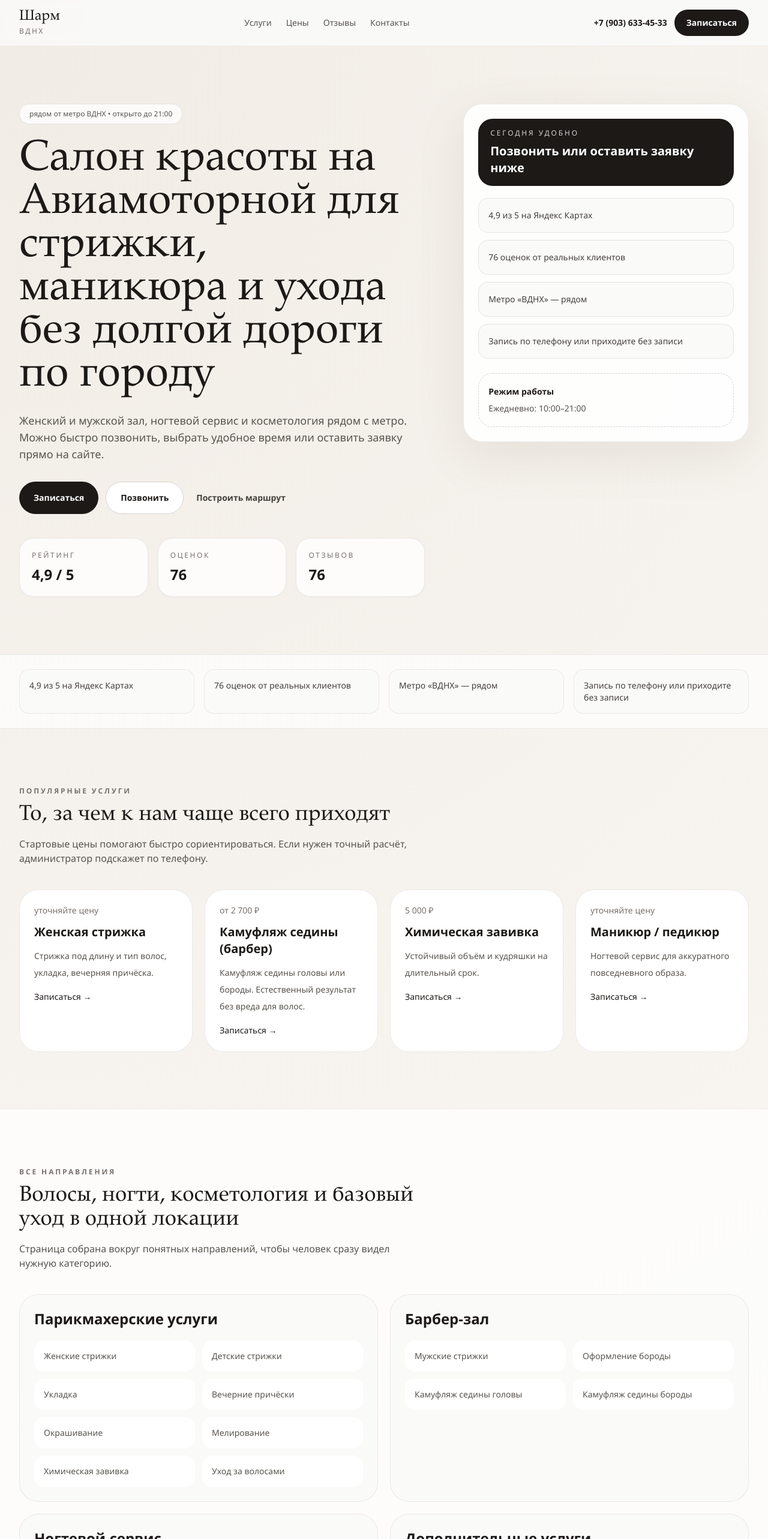
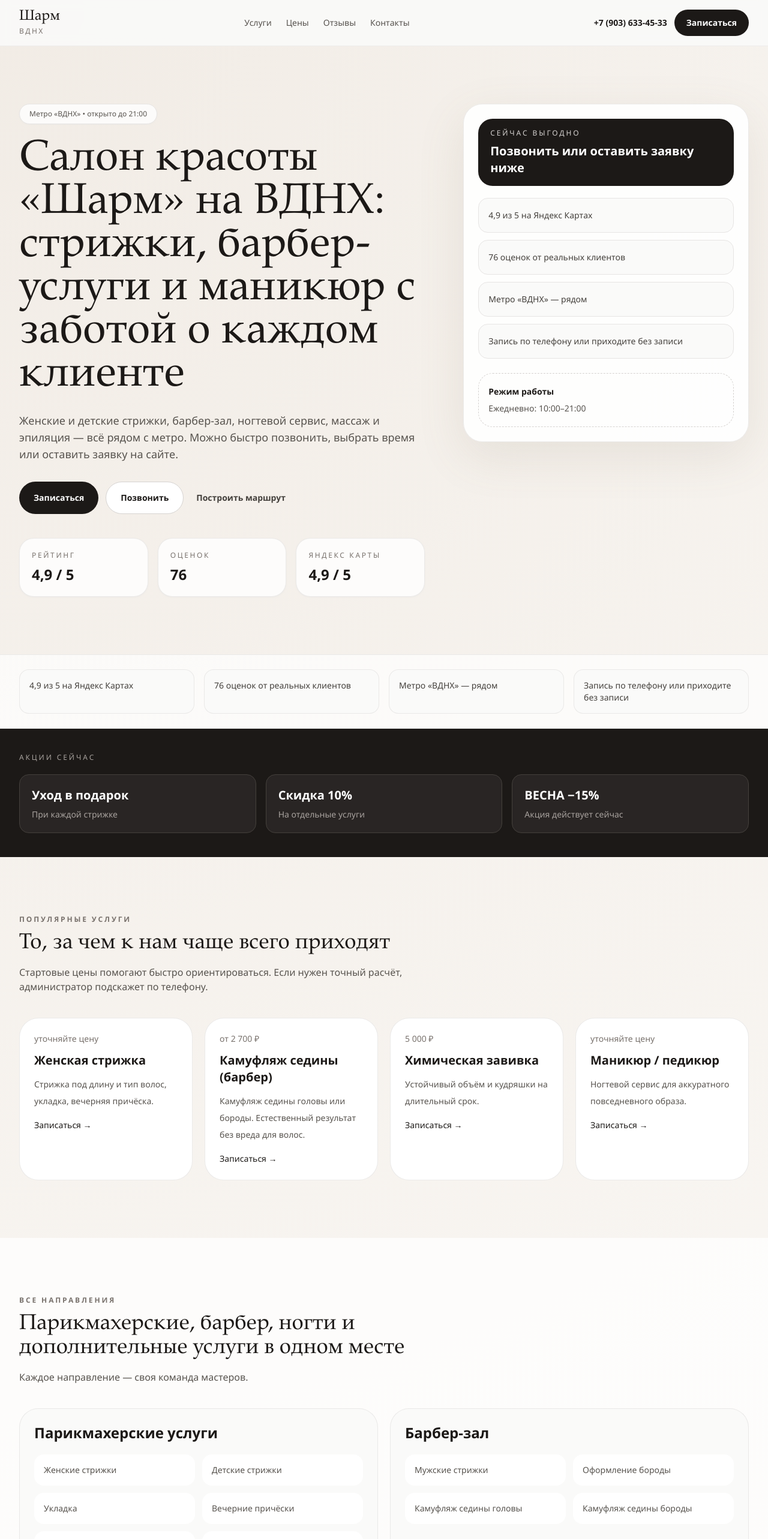
Before and after one commit to obnimaupopovodu-beep/beauty-salon, a Next.js app: page / in a window 1280 px wide. Shown: the top 2566 px of the page at 60% size. Built offline with nearby package versions, Linux system fonts and the light colour scheme; no server answers.

Commit message:
page: update hardcoded texts for Sharm — h1, about section, promos block, address hint

```diff
--- a/app/page.tsx
+++ b/app/page.tsx
@@ -7,6 +7,7 @@ import {
   jsonLd,
   popularServices,
   prices,
+  promos,
   reviews,
   serviceGroups,
   trustPoints,
@@ -64,15 +65,15 @@ export default function Page() {
             <div className="mx-auto grid max-w-7xl gap-10 px-4 py-14 sm:px-6 sm:py-20 lg:grid-cols-[1.15fr_0.85fr] lg:px-8 lg:py-24">
               <div className="max-w-3xl">
                 <div className="inline-flex items-center rounded-full border border-stone-200 bg-white/80 px-4 py-2 text-xs font-medium text-stone-600 shadow-sm shadow-stone-200/40">
-                  {business.metroDistance} от метро {business.metro} • {business.schedule.today}
+                  Метро «{business.metro}» • {business.schedule.today}
                 </div>
 
                 <h1 className="mt-6 max-w-4xl font-display text-5xl leading-[0.95] text-stone-900 sm:text-6xl lg:text-7xl">
-                  Салон красоты на Авиамоторной для стрижки, маникюра и ухода без долгой дороги по городу
+                  Салон красоты «Шарм» на ВДНХ: стрижки, барбер-услуги и маникюр с заботой о каждом клиенте
                 </h1>
 
                 <p className="mt-6 max-w-2xl text-base leading-8 text-stone-600 sm:text-lg">
-                  Женский и мужской зал, ногтевой сервис и косметология рядом с метро. Можно быстро позвонить, выбрать удобное время или оставить заявку прямо на сайте.
+                  Женские и детские стрижки, барбер-зал, ногтевой сервис, массаж и эпиляция — всё рядом с метро. Можно быстро позвонить, выбрать время или оставить заявку на сайте.
                 </p>
 
                 <div className="mt-8 flex flex-col gap-3 sm:flex-row">
@@ -108,8 +109,8 @@ export default function Page() {
                     <dd className="mt-2 text-2xl font-semibold text-stone-900">{business.ratingCount}</dd>
                   </div>
                   <div className="rounded-3xl border border-stone-200/80 bg-white/80 p-5 shadow-sm shadow-stone-200/50">
-                    <dt className="text-xs uppercase tracking-[0.22em] text-stone-500">Отзывов</dt>
-                    <dd className="mt-2 text-2xl font-semibold text-stone-900">{business.reviewCount}</dd>
+                    <dt className="text-xs uppercase tracking-[0.22em] text-stone-500">Яндекс Карты</dt>
+                    <dd className="mt-2 text-2xl font-semibold text-stone-900">4,9 / 5</dd>
                   </div>
                 </dl>
               </div>
@@ -117,7 +118,7 @@ export default function Page() {
               <aside className="relative lg:pl-6">
                 <div className="rounded-[2rem] border border-stone-200/80 bg-white/90 p-6 shadow-soft">
                   <div className="rounded-[1.5rem] bg-stone-900 px-5 py-4 text-white">
-                    <p className="text-xs uppercase tracking-[0.24em] text-stone-300">Сегодня удобно</p>
+                    <p className="text-xs uppercase tracking-[0.24em] text-stone-300">Сейчас выгодно</p>
                     <p className="mt-2 text-xl font-semibold">Позвонить или оставить заявку ниже</p>
                   </div>
                   <div className="mt-5 space-y-3">
@@ -130,13 +131,13 @@ export default function Page() {
                   <div className="mt-6 rounded-[1.5rem] border border-dashed border-stone-300 px-4 py-5">
                     <p className="text-sm font-semibold text-stone-900">Режим работы</p>
                     <p className="mt-2 text-sm text-stone-600">{business.schedule.weekdays}</p>
-                    <p className="text-sm text-stone-600">{business.schedule.sunday}</p>
                   </div>
                 </div>
               </aside>
             </div>
           </section>
 
+          {/* Блок доверия */}
           <section aria-label="Доверие" className="border-y border-stone-200/80 bg-white/70">
             <div className="mx-auto grid max-w-7xl gap-4 px-4 py-6 sm:grid-cols-2 sm:px-6 lg:grid-cols-4 lg:px-8">
               {trustPoints.map((point) => (
@@ -147,11 +148,26 @@ export default function Page() {
             </div>
           </section>
 
+          {/* Акции */}
+          <section aria-label="Акции" className="bg-stone-900 text-stone-100">
+            <div className="mx-auto max-w-7xl px-4 py-10 sm:px-6 lg:px-8">
+              <p className="text-xs uppercase tracking-[0.24em] text-stone-400">Акции сейчас</p>
+              <div className="mt-5 grid gap-4 sm:grid-cols-3">
+                {promos.map((promo) => (
+                  <div key={promo.label} className="rounded-2xl border border-stone-700 bg-stone-800 px-5 py-5">
+                    <p className="text-xl font-semibold text-white">{promo.label}</p>
+                    <p className="mt-2 text-sm text-stone-400">{promo.description}</p>
+                  </div>
+                ))}
+              </div>
+            </div>
+          </section>
+
           <section id="services" className="mx-auto max-w-7xl px-4 py-16 sm:px-6 lg:px-8 lg:py-24">
             <SectionTitle
               eyebrow="Популярные услуги"
               title="То, за чем к нам чаще всего приходят"
-              text="Стартовые цены помогают быстро сориентироваться. Если нужен точный расчёт, администратор подскажет по телефону."
+              text="Стартовые цены помогают быстро ориентироваться. Если нужен точный расчёт, администратор подскажет по телефону."
             />
             <div className="mt-10 grid gap-5 md:grid-cols-2 xl:grid-cols-4">
               {popularServices.map((service) => (
@@ -177,8 +193,8 @@ export default function Page() {
             <div className="mx-auto max-w-7xl px-4 py-16 sm:px-6 lg:px-8 lg:py-24">
               <SectionTitle
                 eyebrow="Все направления"
-                title="Волосы, ногти, косметология и базовый уход в одной локации"
-                text="Страница собрана вокруг понятных направлений, чтобы человек сразу видел нужную категорию."
+                title="Парикмахерские, барбер, ногти и дополнительные услуги в одном месте"
+                text="Каждое направление — своя команда мастеров."
               />
               <div className="mt-10 grid gap-5 lg:grid-cols-2">
                 {serviceGroups.map((group) => (
@@ -198,8 +214,8 @@ export default function Page() {
           <section className="mx-auto max-w-7xl px-4 py-16 sm:px-6 lg:px-8 lg:py-24">
             <SectionTitle
               eyebrow="Почему сюда удобно"
-              title="Локальный салон, где важны не обещания, а понятный путь до записи"
-              text="Лендинг делает акцент на том, что действительно влияет на решение."
+              title="Локальный салон, где важны не обещания, а результат"
+              text="Рейтинг 4,9 — не случайность."
             />
             <div className="mt-10 grid gap-5 md:grid-cols-2">
               {advantages.map((item) => (
@@ -216,15 +232,15 @@ export default function Page() {
               <div>
                 <p className="text-xs uppercase tracking-[0.24em] text-stone-400">О салоне</p>
                 <h2 className="mt-3 font-display text-4xl leading-tight sm:text-5xl">
-                  Красота рядом, когда не хочется тратить полдня на дорогу и сложную запись
+                  Красота рядом, с заботой о каждом клиенте
                 </h2>
               </div>
               <div className="space-y-5 text-sm leading-8 text-stone-300 sm:text-base">
                 <p>
-                  «Парикмахерская» на Авиамоторной объединяет женский и мужской зал, ногтевой сервис и косметологические процедуры.
+                  Салон «Шарм» на проспекте Мира, 180 объединяет парикмахерский зал, барбер-зал, ногтевой сервис, массаж и эпиляцию в одной локации.
                 </p>
                 <p>
-                  По отзывам гости часто отмечают персонал, качество стрижки, быстрое обслуживание и спокойную атмосферу.
+                  Гости высоко оценивают мастеров, качество стрижки и атмосферу — 4,9 из 5 на Яндекс Картах.
                 </p>
               </div>
             </div>
@@ -234,7 +250,7 @@ export default function Page() {
             <SectionTitle
               eyebrow="Цены"
               title="Базовые цены, с которых удобно начать"
-              text="Точная стоимость зависит от длины волос, объёма работы и выбранного мастера."
+              text="Точная стоимость зависит от объёма работы и выбранного мастера. Администратор рассчитает перед записью."
             />
             <div className="mt-10 overflow-hidden rounded-[2rem] border border-stone-200/80 bg-white">
               <div className="grid grid-cols-[1fr_auto] border-b border-stone-200/80 px-5 py-4 text-xs font-semibold uppercase tracking-[0.22em] text-stone-500 sm:px-8">
@@ -255,7 +271,7 @@ export default function Page() {
               <SectionTitle
                 eyebrow="Отзывы"
                 title="Что чаще всего отмечают гости"
-                text="Ниже не цитаты, а короткий пересказ того, что повторяется в отзывах чаще всего."
+                text="Короткий пересказ того, что повторяется в отзывах на Яндекс Картах чаще всего."
               />
               <div className="mt-10 grid gap-5 lg:grid-cols-3">
                 {reviews.map((review, index) => (
@@ -272,7 +288,7 @@ export default function Page() {
             <SectionTitle
               eyebrow="FAQ"
               title="Коротко о важном перед записью"
-              text="Собрали ответы на вопросы, которые обычно помогают принять решение быстрее."
+              text="Ответы на вопросы, которые обычно помогают принять решение быстрее."
             />
             <div className="mt-10 space-y-4">
               {faqs.map((item) => (
@@ -323,18 +339,17 @@ export default function Page() {
           <section id="contacts" className="mx-auto max-w-7xl px-4 py-16 sm:px-6 lg:px-8 lg:py-24">
             <SectionTitle
               eyebrow="Контакты"
-              title="Как добраться и когда лучше звонить"
-              text="Сделали контактный блок максимально прикладным: адрес, часы, маршрут, телефон и важная информация о доступности."
+              title="Как нас найти"
+              text="Проспект Мира, 180 — рядом с метро ВДНХ."
             />
             <div className="mt-10 grid gap-6 lg:grid-cols-[0.92fr_1.08fr]">
               <address className="not-italic rounded-[2rem] border border-stone-200/80 bg-white p-6">
                 <p className="text-xs uppercase tracking-[0.2em] text-stone-500">Адрес</p>
                 <p className="mt-3 text-xl font-semibold text-stone-900">{business.address}</p>
+                <p className="mt-1 text-sm text-stone-500">{business.addressHint}</p>
                 <div className="mt-6 space-y-3 text-sm leading-7 text-stone-600">
-                  <p>Метро {business.metro} — {business.metroDistance}.</p>
-                  <p>Остановка «{business.busStop}» — {business.busDistance}.</p>
-                  <p>{business.schedule.weekdays}, {business.schedule.sunday}.</p>
-                  <p>Вход недоступен для инвалидной коляски.</p>
+                  <p>Метро «{business.metro}» — {business.metroDistance}.</p>
+                  <p>{business.schedule.weekdays}.</p>
                 </div>
                 <div className="mt-6 flex flex-col gap-3 sm:flex-row sm:flex-wrap">
                   <a href={business.phoneHref} className="inline-flex items-center justify-center rounded-full bg-stone-900 px-6 py-4 text-sm font-semibold text-white transition hover:bg-stone-800">
@@ -346,15 +361,15 @@ export default function Page() {
                 </div>
               </address>
 
-              {/* Яндекс.Карты — виджет организации 1221763109 */}
+              {/* Яндекс.Карты — проспект Мира, 180 */}
               <div className="overflow-hidden rounded-[2rem] border border-stone-200/80 bg-stone-100 shadow-sm">
                 <iframe
-                  src="https://yandex.ru/map-widget/v1/?um=constructor%3A1221763109&amp;source=constructor&amp;ll=37.713717%2C55.755438&amp;z=16&amp;pt=37.713717%2C55.755438&amp;text=%D0%9F%D0%B0%D1%80%D0%B8%D0%BA%D0%BC%D0%B0%D1%85%D0%B5%D1%80%D1%81%D0%BA%D0%B0%D1%8F&amp;oid=1221763109&amp;ol=biz"
+                  src="https://yandex.ru/map-widget/v1/?text=%D0%9C%D0%BE%D1%81%D0%BA%D0%B2%D0%B0%2C%20%D0%BF%D1%80%D0%BE%D1%81%D0%BF%D0%B5%D0%BA%D1%82%20%D0%9C%D0%B8%D1%80%D0%B0%2C%20180&z=16"
                   width="100%"
                   height="400"
                   frameBorder="0"
                   allowFullScreen
-                  title="Парикмахерская на Яндекс.Картах"
+                  title="Салон Красоты «Шарм» на Яндекс.Картах"
                   className="block w-full"
                   style={{ minHeight: "360px", border: "none" }}
                 />
@@ -371,8 +386,9 @@ export default function Page() {
             </div>
             <div className="space-y-1 text-sm lg:text-right">
               <p>{business.address}</p>
+              <p className="text-stone-400">{business.addressHint}</p>
               <p>{business.phoneDisplay}</p>
-              <p>Пн–Сб 09:00–21:00 • Вс 10:00–19:00</p>
+              <p>{business.schedule.weekdays}</p>
             </div>
           </div>
         </footer>
```
